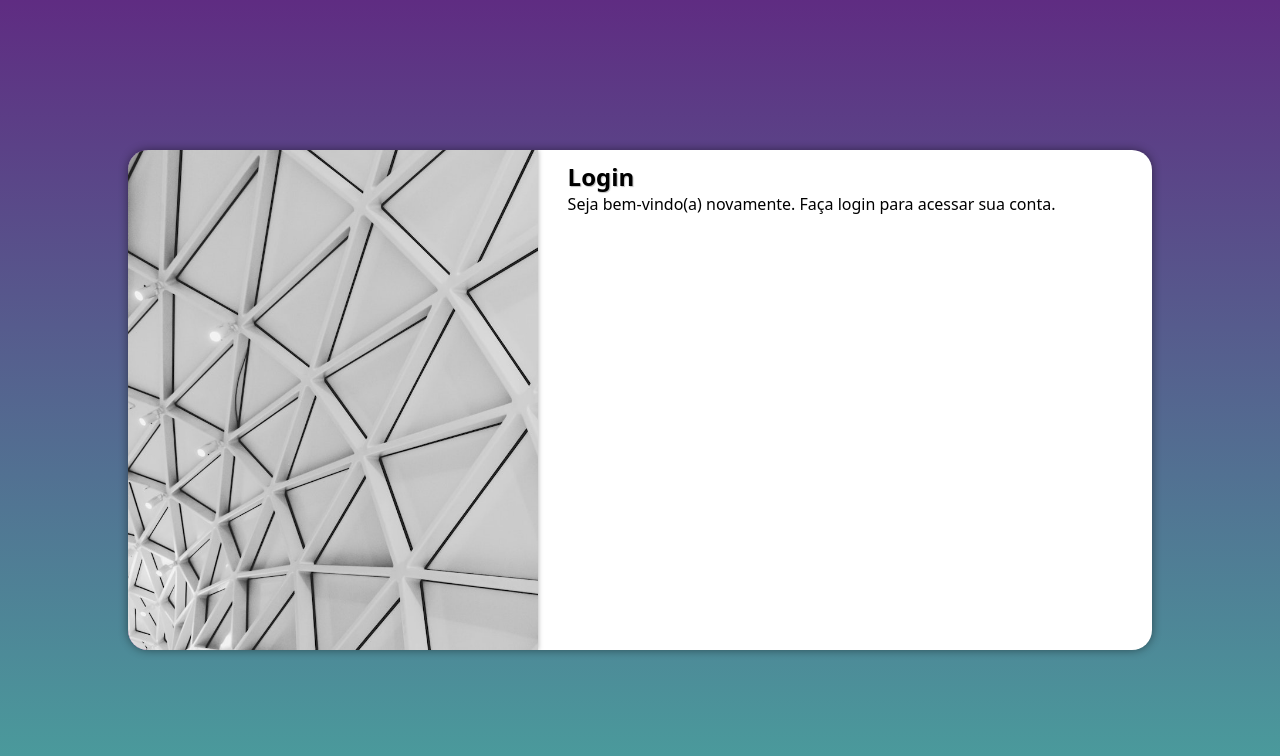
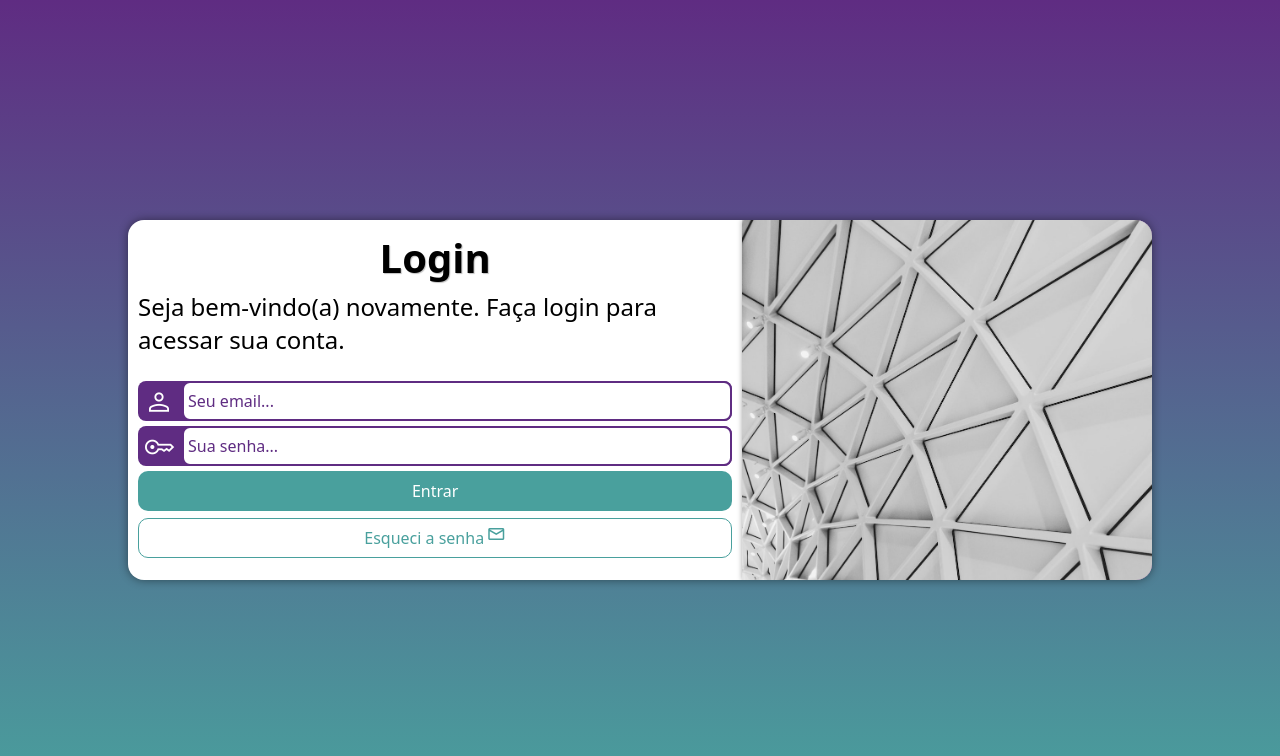
Before and after one commit to matheusrposo/projeto-login, a plain HTML site: page index.html in a window 1280 px wide. Drawn offline with nearby package versions, Linux system fonts and the light colour scheme.

Commit message:
Fim do projeto

```diff
--- a/estilos/media-query.css
+++ b/estilos/media-query.css
@@ -13,6 +13,7 @@
 
     section#login{
         width: 80vw;
+        height: 340px;
     }
 
     div#imagem {
@@ -26,6 +27,14 @@
         width: 70%;
 
     }
+
+    h1{
+        font-size: 2em;
+    }
+
+    p{
+        font-size: 1.5em;
+    }
 }
 
 @media screen and (min-width:1024px){
@@ -35,18 +44,28 @@
 
     section#login{
         width: 1024px;
+        height: 360px;
+
     }
 
     div#imagem{
-        float: left;
+        float: right;
         width: 40%;
         height: 100%;
     }
 
     div#formulario{
-        float: right;
+        float: left;
         width: 60%;
         text-align: left;
     }
 
+    h1{
+        font-size: 2.5em;
+    }
+
+    p{
+        font-size: 1.5em;
+    }
+
 }
--- a/estilos/style.css
+++ b/estilos/style.css
@@ -7,7 +7,7 @@
 
 *{
     font-family: system-ui, -apple-system, BlinkMacSystemFont, 'Segoe UI', Roboto, Oxygen, Ubuntu, Cantarell, 'Open Sans', 'Helvetica Neue', sans-serif;
-    padding: 0px;
+    padding: auto;
     margin: 0px;
     box-sizing: border-box;
 
@@ -30,15 +30,15 @@ section#login{
     position: absolute;
     top: 50%;
     left: 50%;
-    transform: translate(-50%, -50%);
+
     overflow: hidden; /*Deixa a imagem arredonda de acordo com o border radius*/
-
     background-color: white;
     width: 250px;
-    height: 500px;
-    border-radius: 20px;
+    height: 520px;
+    border-radius: 16px;
     box-shadow: 0px 0px 10px rgba(0, 0, 0, 0.450);
 
+    transform: translate(-50%, -50%);
     transition: width 0.25s, height 0.25s; /*"animação" de trnasição quando muda tamanho das telas*/
     transition-timing-function: ease;
 }
@@ -58,10 +58,106 @@ div#formulario{
 }
 
 div#formulario > h1{
-    padding-left: 20px;
+    margin-bottom: 5px;
+
+    text-align: center;
     text-shadow: 1px 1px 1px rgba(0, 0, 0, 0.250);
 }
 
 div#formulario > p{
-    padding-left: 20px;
+    padding-bottom: 20px;
 }
+
+div.campo{
+    background-color: var(--lilas);
+    width: 100%;
+    height: 40px;
+    border-radius: 8px;
+    margin: 5px 0px;
+}
+
+div.campo > label{
+    display: none;
+}
+
+div.campo > span{
+    display: block;
+    color: white;
+    font-weight: 300;
+    font-size: 2em;
+    width: 40px;
+    padding: 5px;
+}
+
+div.campo > input{
+    background-color: #ffffff;
+    color: black;
+    font-size: 1em;
+    width: calc(100% - 44px);
+    height: 100%;
+    border: 2px solid var(--lilas);
+    border-radius: 8px;
+    padding: 4px;
+    margin-left: 44px;
+
+    transform: translateY(-42px);
+}
+
+form > input[type=submit]{
+    display: block;
+    font-size: 1em;
+    width: 100%;
+    height: 40px;
+    color: white;
+    background-color: var(--ciano);
+    border: none;
+    border-radius: 10px;
+}
+
+form > input[type=submit]:hover{
+    font-weight: bold;
+    background-color: #327471;
+    transition: 0.25s;
+}
+
+form > a.botao{
+    display: block;
+    text-align: center;
+    font-size: 1em;
+    background-color: white;
+    color: var(--ciano);
+    width: 100%;
+    height: 40px;
+    border-radius: 10px;
+    border: 1px solid var(--ciano);
+    text-decoration: none;
+    margin-top: 7px;
+    padding-top: 5px;
+
+}
+
+form > a.botao:hover{
+    font-weight: bold;
+    transition: 0.25s;
+    color: white;
+    background-color: var(--ciano);
+    cursor: default;
+}
+
+span#iconmail{
+    font-size: 1.25em;
+    margin-left: 2px;
+}
+
+::placeholder {
+    color: var(--lilas);
+    opacity: 1; /* Firefox */
+  }
+
+  :-ms-input-placeholder { /* Internet Explorer 10-11 */
+   color: var(--lilas);
+  }
+
+  ::-ms-input-placeholder { /* Microsoft Edge */
+   color: var(--lilas);
+  }
--- a/index.html
+++ b/index.html
@@ -6,6 +6,7 @@
     <meta name="viewport" content="width=device-width, initial-scale=1.0">
     <link rel="stylesheet" href="estilos/style.css">
     <link rel="stylesheet" href="estilos/media-query.css">
+    <link rel="stylesheet" href="https://fonts.googleapis.com/css2?family=Material+Symbols+Outlined:opsz,wght,FILL,GRAD@20..48,100..700,0..1,-50..200" />
     <title>Document</title>
 </head>
 <body>
@@ -17,6 +18,21 @@
             <div id="formulario">
                 <h1>Login</h1>
                 <p>Seja bem-vindo(a) novamente. Faça login para acessar sua conta.</p>
+                <form action="login.php" method="post" autocomplete="on">
+                    <div class="campo">
+                        <span id="iconperson" class="material-symbols-outlined">person</span>
+                        <input type="email" name="login" id="ilogin" autocomplete="email" maxlength="30" required placeholder="Seu email...">
+                        <label for="ilogin">Login</label>
+                    </div>
+                    <div class="campo">
+                        <span id="iconkey" class="material-symbols-outlined">key</span>
+                        <input type="password" name="senha" id="isenha" maxlength="20" minlength="6" required autocomplete="current-password" placeholder="Sua senha...">
+                        <label for="isenha">Senha</label>
+                    </div>
+                    <input type="submit" value="Entrar">
+                    <a class="botao" href="esqueci.html">Esqueci a senha<span class="material-symbols-outlined" id="iconmail">mail</span></a>
+
+                </form>
             </div>
 
         </section>
```
